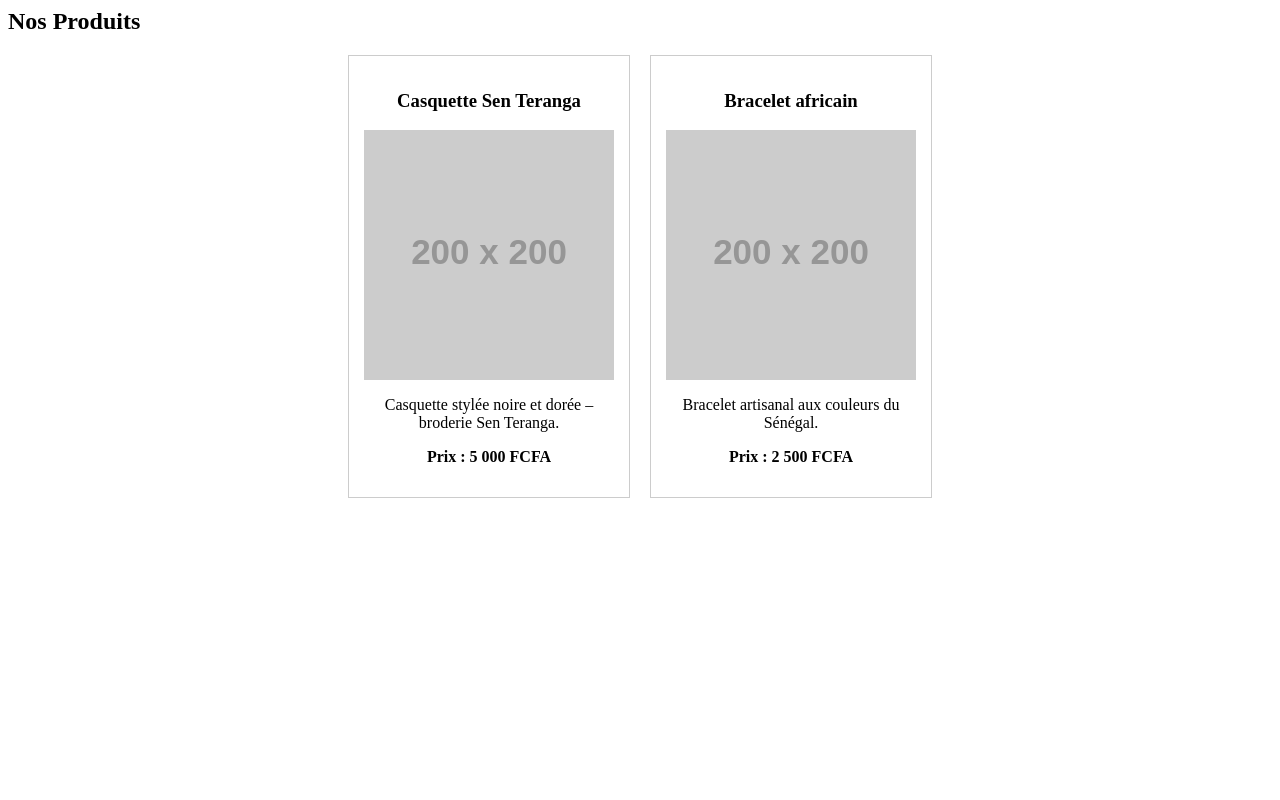
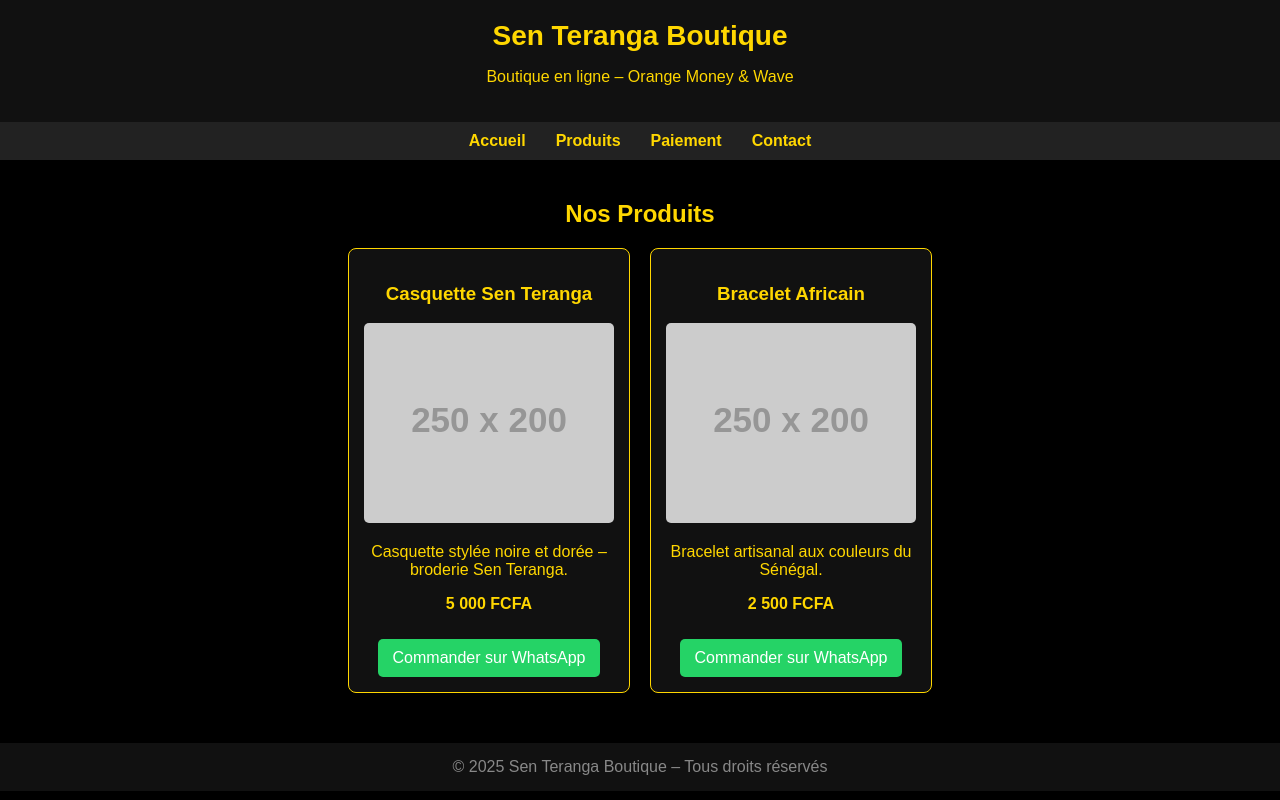
Before and after one commit to bakhdate/Sen-teranga-boutique, a plain HTML site: page index.html in a window 1280 px wide. Drawn offline with Linux system fonts and the light colour scheme; placeholder pictures from the web are drawn by us.

Commit message:
Update index.html

```diff
--- a/index.html
+++ b/index.html
@@ -1,19 +1,131 @@
-<h2>Nos Produits</h2>
+<!DOCTYPE html>
+<html lang="fr">
+<head>
+  <meta charset="UTF-8" />
+  <meta name="viewport" content="width=device-width, initial-scale=1.0"/>
+  <title>Sen Teranga Boutique</title>
+  <style>
+    body {
+      font-family: Arial, sans-serif;
+      background-color: #000000;
+      color: #FFD700;
+      margin: 0;
+      padding: 0;
+    }
 
-<div style="display: flex; flex-wrap: wrap; gap: 20px; justify-content: center;">
+    header {
+      background-color: #111;
+      padding: 20px;
+      text-align: center;
+    }
 
-  <div style="border: 1px solid #ccc; padding: 15px; width: 250px; text-align: center;">
-    <h3>Casquette Sen Teranga</h3>
-    <img src="https://via.placeholder.com/200" alt="Casquette" style="width: 100%;">
-    <p>Casquette stylée noire et dorée – broderie Sen Teranga.</p>
-    <p><strong>Prix : 5 000 FCFA</strong></p>
+    nav {
+      background-color: #222;
+      display: flex;
+      justify-content: center;
+      padding: 10px 0;
+    }
+
+    nav a {
+      color: #FFD700;
+      text-decoration: none;
+      margin: 0 15px;
+      font-weight: bold;
+    }
+
+    h1 {
+      margin: 0;
+      font-size: 28px;
+    }
+
+    .content {
+      padding: 20px;
+      text-align: center;
+    }
+
+    .products {
+      display: flex;
+      flex-wrap: wrap;
+      gap: 20px;
+      justify-content: center;
+    }
+
+    .product {
+      background-color: #111;
+      border: 1px solid #FFD700;
+      padding: 15px;
+      width: 250px;
+      text-align: center;
+      border-radius: 8px;
+    }
+
+    .product img {
+      width: 100%;
+      border-radius: 5px;
+    }
+
+    .whatsapp-btn {
+      background-color: #25D366;
+      color: white;
+      border: none;
+      padding: 10px 15px;
+      border-radius: 5px;
+      margin-top: 10px;
+      cursor: pointer;
+      text-decoration: none;
+      display: inline-block;
+    }
+
+    footer {
+      text-align: center;
+      padding: 15px;
+      background-color: #111;
+      margin-top: 30px;
+      color: #888;
+    }
+  </style>
+</head>
+<body>
+
+  <header>
+    <h1>Sen Teranga Boutique</h1>
+    <p>Boutique en ligne – Orange Money & Wave</p>
+  </header>
+
+  <nav>
+    <a href="#">Accueil</a>
+    <a href="#produits">Produits</a>
+    <a href="#">Paiement</a>
+    <a href="https://wa.me/221789464867" target="_blank">Contact</a>
+  </nav>
+
+  <div class="content">
+    <h2 id="produits">Nos Produits</h2>
+
+    <div class="products">
+
+      <div class="product">
+        <h3>Casquette Sen Teranga</h3>
+        <img src="https://via.placeholder.com/250x200" alt="Casquette">
+        <p>Casquette stylée noire et dorée – broderie Sen Teranga.</p>
+        <p><strong>5 000 FCFA</strong></p>
+        <a class="whatsapp-btn" href="https://wa.me/221789464867?text=Je%20veux%20commander%20la%20casquette%20Sen%20Teranga" target="_blank">Commander sur WhatsApp</a>
+      </div>
+
+      <div class="product">
+        <h3>Bracelet Africain</h3>
+        <img src="https://via.placeholder.com/250x200" alt="Bracelet">
+        <p>Bracelet artisanal aux couleurs du Sénégal.</p>
+        <p><strong>2 500 FCFA</strong></p>
+        <a class="whatsapp-btn" href="https://wa.me/221789464867?text=Je%20veux%20commander%20le%20bracelet%20africain" target="_blank">Commander sur WhatsApp</a>
+      </div>
+
+    </div>
   </div>
 
-  <div style="border: 1px solid #ccc; padding: 15px; width: 250px; text-align: center;">
-    <h3>Bracelet africain</h3>
-    <img src="https://via.placeholder.com/200" alt="Bracelet" style="width: 100%;">
-    <p>Bracelet artisanal aux couleurs du Sénégal.</p>
-    <p><strong>Prix : 2 500 FCFA</strong></p>
-  </div>
+  <footer>
+    &copy; 2025 Sen Teranga Boutique – Tous droits réservés
+  </footer>
 
-</div>
+</body>
+</html>
```
